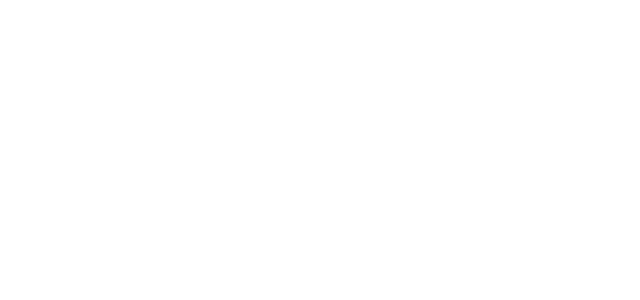
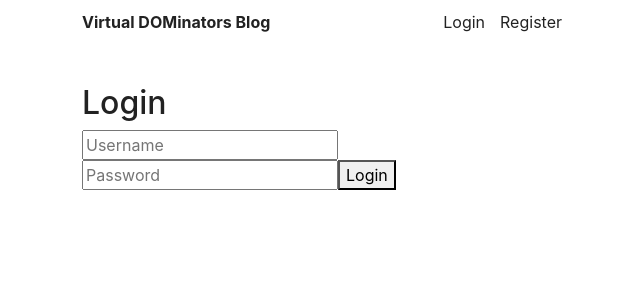
Before and after one commit to iamneo-production/749911f7-5f90-4ce8-9eba-62ba98c0c75f, a React (Create React App) app in the folder hackathon-blog-webapp/: page /login in a window 1280 px wide. Before the commit this address had no page. Shown: the top 300 px of the page, without its empty margins (318-958 px from the left). Built offline with nearby package versions, Linux system fonts and the light colour scheme.

Commit message:
task(): Added basic login page and cleaned up the folder structure

```diff
--- a/hackathon-blog-webapp/src/App.js
+++ b/hackathon-blog-webapp/src/App.js
@@ -1,16 +1,18 @@
-import React from 'react'
-import { Route, Routes } from 'react-router-dom'
-import Layout from './layout/Layout'
-import Home from './pages/Home'
-import Registration from './pages/Registration'
+import React from "react";
+import { Route, Routes } from "react-router-dom";
+import Home from "./components/Home";
+import Login from "./components/Login";
+import Registration from "./components/Registration";
+import Layout from "./layout/Layout";
 
 const App = () => (
   <Routes>
     <Route path="/" element={<Layout />}>
       <Route index element={<Home />} />
       <Route path="/register" element={<Registration />} />
+      <Route path="/login" element={<Login />} />
     </Route>
   </Routes>
-)
+);
 
-export default App
+export default App;
--- /dev/null
+++ b/hackathon-blog-webapp/src/components/Home.js
@@ -0,0 +1,13 @@
+import React from "react";
+import Post from "./Post";
+import "../styles/style.css";
+
+const Home = () => (
+  <>
+    <Post />
+    <Post />
+    <Post />
+  </>
+);
+
+export default Home;
--- /dev/null
+++ b/hackathon-blog-webapp/src/components/Login.js
@@ -0,0 +1,39 @@
+import axios from "axios";
+import React, { useState } from "react";
+
+const Login = () => {
+  const [userName, setUserName] = useState("");
+  const [password, setPassword] = useState("");
+
+  const handleLogin = async () => {
+    try {
+      const response = await axios.post("/api/login", {
+        userName,
+        password,
+      });
+    } catch (error) {
+      alert("An error occurred", error);
+    }
+  };
+
+  return (
+    <div>
+      <h2>Login</h2>
+      <input
+        type="text"
+        placeholder="Username"
+        value={userName}
+        onChange={(e) => setUserName(e.target.value)}
+      />
+      <input
+        type="password"
+        placeholder="Password"
+        value={password}
+        onChange={(e) => setPassword(e.target.value)}
+      />
+      <button onClick={handleLogin}>Login</button>
+    </div>
+  );
+};
+
+export default Login;
--- /dev/null
+++ b/hackathon-blog-webapp/src/components/Registration.js
@@ -0,0 +1,73 @@
+import axios from "axios";
+import React, { useState } from "react";
+import "../styles/style.css";
+
+const Registration = () => {
+  const [userName, setUserName] = useState(""),
+    [email, setEmail] = useState(""),
+    [password, setPassword] = useState(""),
+    [errorMessage, setErrorMessage] = useState(""),
+    handleRegistration = async () => {
+      try {
+        const response = await axios.post(
+          "https://8080-ffccfffadcaefbecfbaffffddddabcdbfbebdb.premiumproject.examly.io/profile",
+          {
+            userName,
+            email,
+            password,
+          },
+        );
+
+        console.log("User registered:", response.data);
+        // TODO: Redirect the user to the login page or another route here
+      } catch (error) {
+        if (error?.response?.status === 409) {
+          setErrorMessage("User with this email already exists.");
+        } else {
+          setErrorMessage("An error occurred. Please try again later.");
+        }
+      }
+    },
+    validateForm = () => {
+      return userName !== "" && email !== "" && password !== "";
+    };
+
+  return (
+    <>
+      <h2>User Registration</h2>
+      {errorMessage && <p style={{ color: "red" }}>{errorMessage}</p>}
+      <label>
+        User Name:
+        <input
+          type="text"
+          value={userName}
+          onChange={(e) => setUserName(e.target.value)}
+        />
+      </label>
+      <br />
+      <label>
+        Email:
+        <input
+          type="email"
+          value={email}
+          onChange={(e) => setEmail(e.target.value)}
+        />
+      </label>
+      <br />
+      <label>
+        Password:
+        <input
+          type="password"
+          value={password}
+          onChange={(e) => setPassword(e.target.value)}
+        />
+      </label>
+      <br />
+      <button onClick={handleRegistration} disabled={!validateForm()}>
+        Register
+      </button>
+    </>
+  );
+};
+
+export default Registration;
--- a/hackathon-blog-webapp/src/layout/Layout.js
+++ b/hackathon-blog-webapp/src/layout/Layout.js
@@ -1,5 +1,5 @@
 import { Outlet } from "react-router-dom";
-import Header from "../components/header/Header";
+import Header from "../components/Header";
 
 function Layout() {
     return (
--- a/hackathon-blog-webapp/src/pages/Home.js
+++ /dev/null
@@ -1,13 +0,0 @@
-import React from 'react'
-import Post from "../components/post/Post"
-import "./style.css"
-
-const Home = () => (
-  <>
-    <Post />
-    <Post />
-    <Post />
-  </>
-)
-
-export default Home
--- a/hackathon-blog-webapp/src/pages/Registration.js
+++ /dev/null
@@ -1,60 +0,0 @@
-import axios from 'axios'
-import React, { useState } from 'react'
-import "./style.css"
-
-const Registration = () => {
-  const [userName, setUserName] = useState(''),
-    [email, setEmail] = useState(''),
-    [password, setPassword] = useState(''),
-    [errorMessage, setErrorMessage] = useState(''),
-
-    handleRegistration = async () => {
-      try {
-        const response = await axios.post('https://8080-ffccfffadcaefbecfbaffffddddabcdbfbebdb.premiumproject.examly.io/profile', {
-          userName,
-          email,
-          password,
-        })
-
-        console.log('User registered:', response.data)
-        // TODO: Redirect the user to the login page or another route here
-      } catch (error) {
-        if (error.response.status === 409) {
-          setErrorMessage('User with this email already exists.')
-        } else {
-          setErrorMessage('An error occurred. Please try again later.')
-        }
-      }
-    },
-
-    validateForm = () => {
-      return userName !== '' && email !== '' && password !== ''
-    }
-
-  return (
-    <>
-      <h2>User Registration</h2>
-      {errorMessage && <p style={{ color: 'red' }}>{errorMessage}</p>}
-      <label>
-        User Name:
-        <input type="text" value={userName} onChange={(e) => setUserName(e.target.value)} />
-      </label>
-      <br />
-      <label>
-        Email:
-        <input type="email" value={email} onChange={(e) => setEmail(e.target.value)} />
-      </label>
-      <br />
-      <label>
-        Password:
-        <input type="password" value={password} onChange={(e) => setPassword(e.target.value)} />
-      </label>
-      <br />
-      <button onClick={handleRegistration} disabled={!validateForm()}>
-        Register
-      </button>
-    </>
-  )
-}
-
-export default Registration
```
Also changed, not shown: hackathon-blog-webapp/src/components/Header.js (renamed from hackathon-blog-webapp/src/components/header/Header.js), hackathon-blog-webapp/src/components/Post.js (renamed from hackathon-blog-webapp/src/components/post/Post.js), hackathon-blog-webapp/src/styles/style.css (renamed from hackathon-blog-webapp/src/pages/style.css).
